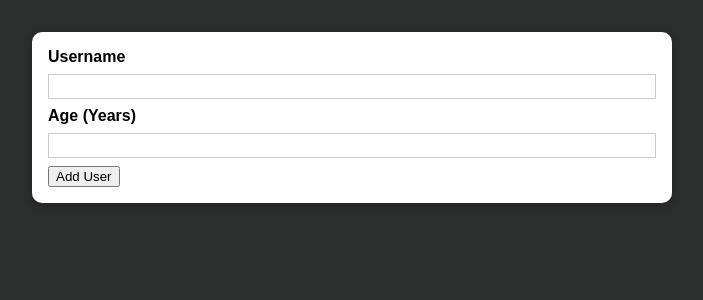
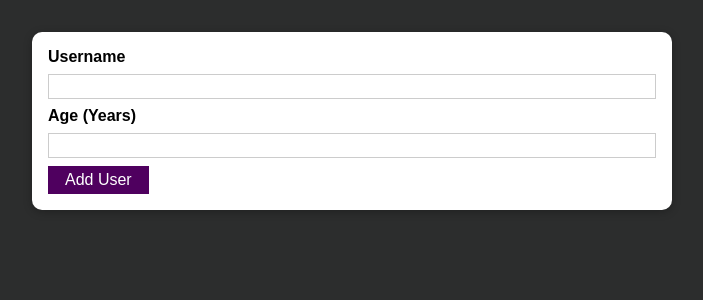
Before and after one commit to bobadesakshi21/React-UserModule-Project, a React (Create React App) app: page / in a window 1280 px wide. Shown: the top 300 px of the page, without its empty margins (288-991 px from the left). Built offline with nearby package versions, Linux system fonts and the light colour scheme.

Commit message:
Creating re-usable button component

```diff
--- /dev/null
+++ b/src/components/UI/Button.js
@@ -0,0 +1,14 @@
+import classes from './Button.module.css'
+
+const Button = (props) => {
+  return (
+    <button
+      className={classes.button}
+      type={props.type || 'button'}
+      onClick={props.onClick}
+    >
+    {props.children}
+    </button>)
+}
+
+export default Button;
--- /dev/null
+++ b/src/components/UI/Button.module.css
@@ -0,0 +1,18 @@
+.button {
+    font: inherit;
+    border: 1px solid #4f005f;
+    background: #4f005f;
+    color: white;
+    padding: 0.25rem 1rem;
+    cursor: pointer;
+}
+
+.button:hover,
+.button:active {
+    background: #741188;
+    border-color: #741188;
+}
+
+.button:focus {
+    outline: none;
+}
--- a/src/components/Users/AddUsers.js
+++ b/src/components/Users/AddUsers.js
@@ -1,4 +1,5 @@
 import Card from "../UI/Card";
+import Button from "../UI/Button";
 import classes from './AddUser.module.css'
 
 const AddUser = (props) => {
@@ -14,7 +15,7 @@
         <input id="username" type='text'/>
         <label htmlFor="age">Age (Years)</label>
         <input id="age" type='number'/>
-        <button type="submit">Add User</button>
+        <Button type="submit">Add User</Button>
       </form>
     </Card>
   )
```
